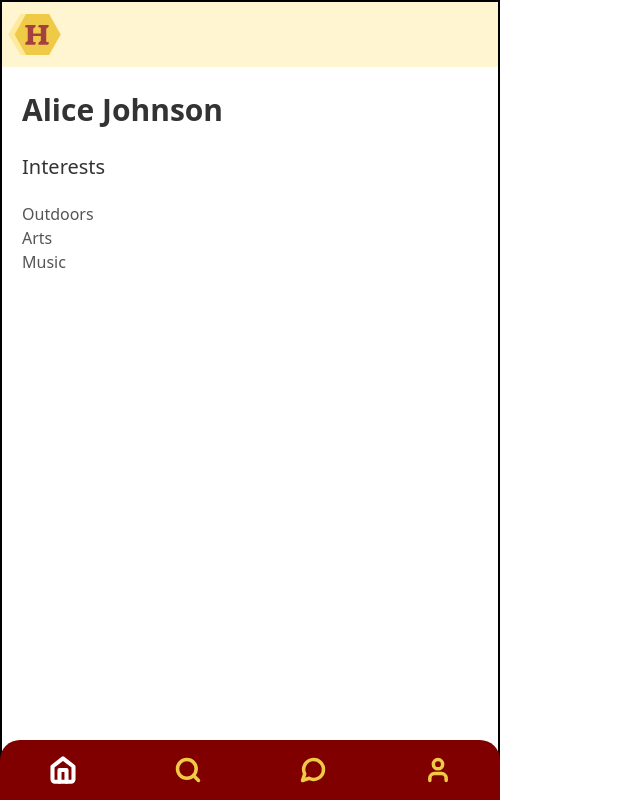
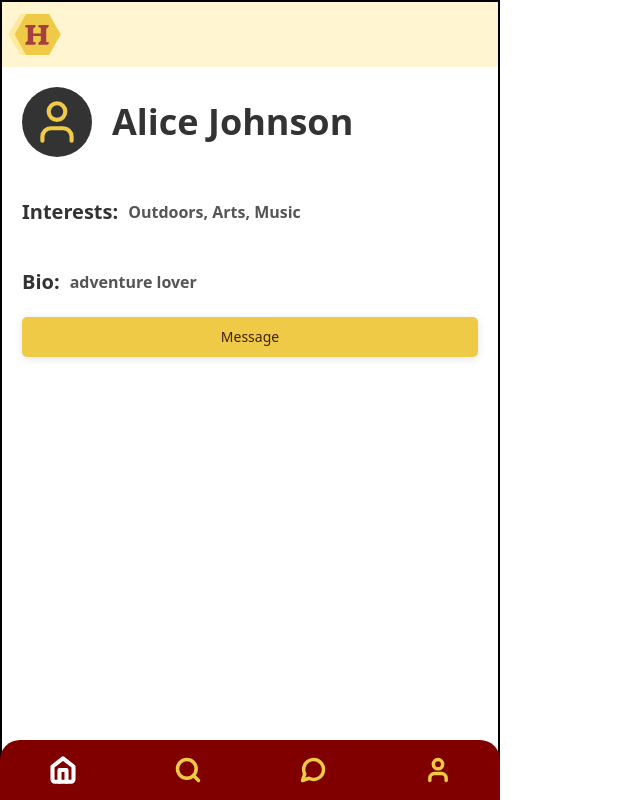
Before and after one commit to elhagen13/CSC484, a React (Create React App) app: page /user/1/profile in a window 1280 px wide. Shown: the whole page, without its empty margins (0-640 px from the left). Built offline with nearby package versions, Linux system fonts and the light colour scheme.

Commit message:
user profile page ui

```diff
--- a/src/pages/UserProfile.tsx
+++ b/src/pages/UserProfile.tsx
@@ -1,29 +1,65 @@
 "use client";
 
-import { useParams } from "react-router-dom"; // To capture dynamic userId
-import fakePeople from "../fakePeople"; // Import the fake people data
+import { useParams } from "react-router-dom";
+import fakePeople from "../fakePeople";
+import { Button } from "@/components/ui/button";
+import { User } from "lucide-react"; // Assuming User is the avatar icon from lucide-react
 
 function UserProfile() {
-  const { userId } = useParams(); // Get the dynamic userId from the URL
-  const userID = parseInt(userId as string); // Convert the userId to an integer
+  const { userId } = useParams();
+  const userID = parseInt(userId as string);
 
-  // Find the user based on the userId
   const user = fakePeople.find((person) => person.id === userID);
 
   if (!user) {
-    return <div>User not found!</div>; // If user is not found, display a message
+    return <div>User not found!</div>;
   }
 
   return (
     <div style={{ padding: "20px", display: "flex", flexDirection: "column", gap: "20px" }}>
-      <h1 style={{ fontSize: "30px", fontWeight: "bold", color: "#333" }}>{user.firstName} {user.lastName}</h1>
+      <div style={{ display: "flex", alignItems: "center" }}>
+        <div style={{
+          backgroundColor: "#333",
+          borderRadius: "50%",
+          padding: "10px",
+          display: "flex",
+          alignItems: "center",
+          justifyContent: "center",
+          width: "70px",
+          height: "70px",
+          marginRight: "20px",
+        }}>
+          <User size={50} color="#EFCA47" /> {/* Use the size prop to adjust avatar size */}
+        </div>
+        <div style={{ fontSize: "36px", fontWeight: "bold", color: "#333" }}>
+          {user.firstName} {user.lastName}
+        </div>
+      </div>
 
-      <h3 style={{ fontSize: "20px", color: "#333" }}>Interests</h3>
-      <ul style={{ fontSize: "16px", color: "#555" }}>
-        {user.interests.map((interest, index) => (
-          <li key={index}>{interest}</li>
-        ))}
-      </ul>
+      <div style={{ fontSize: "20px", fontWeight: "bold", color: "#333", marginTop: "20px", display: "flex", alignItems: "center" }}>
+        Interests:
+        <div style={{ fontSize: "16px", color: "#555", marginLeft: "10px" }}>
+          {user.interests.join(", ")}
+        </div>
+      </div>
+
+      <div style={{ fontSize: "20px", fontWeight: "bold", color: "#333", marginTop: "20px", display: "flex", alignItems: "center" }}>
+        Bio:
+        <div style={{ fontSize: "16px", color: "#555", marginLeft: "10px" }}>
+          {user.bio}
+        </div>
+      </div>
+
+      <Button
+        style={{
+          backgroundColor: "#EFCA47",
+          borderRadius: "5px",
+          padding: "8px 16px",
+          boxShadow: "0 2px 8px rgba(0, 0, 0, 0.1)",
+        }}
+      >
+        Message
+      </Button>
     </div>
   );
 }
```
